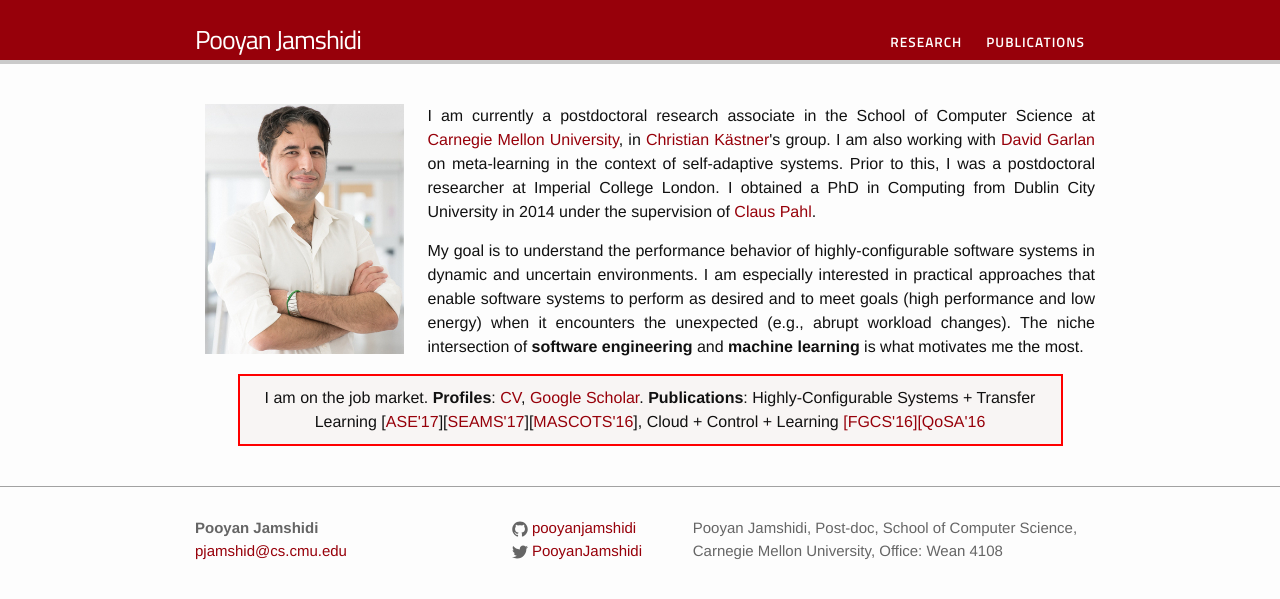
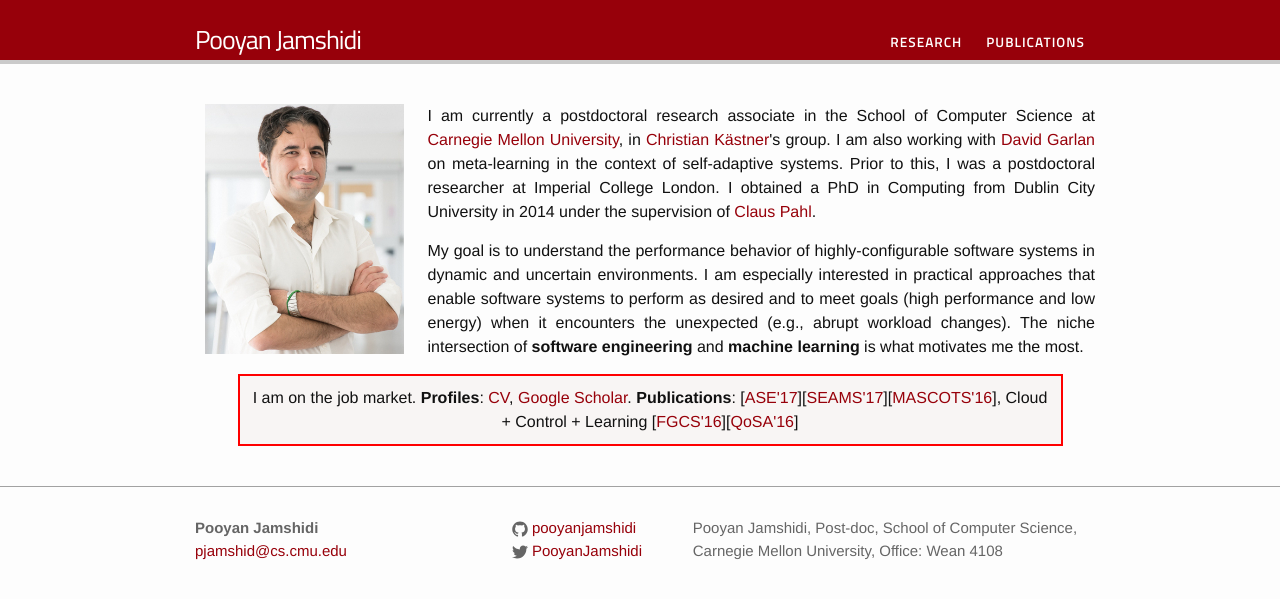
Before and after one commit to pooyanjamshidi/pooyanjamshidi.github.io, a Jekyll site: the page built from index.html, in a window 1280 px wide. Shown: the top 599 px of the page. Built offline with Jekyll 4.4.1, drawn with Linux system fonts in a browser that asks for light colours.

Commit message:
editted publications

```diff
--- a/index.html
+++ b/index.html
@@ -23,7 +23,7 @@ layout: default
 
 	<div class="emph-border">
     I am on the job market.
-    <b>Profiles</b>: <a href="{{ "/resources/cv/cv_pooyan_jamshidi.pdf" |  prepend: site.baseurl }}">CV</a>, <a href="http://scholar.google.com/citations?hl=en&user=Jre2RUQAAAAJ">Google Scholar</a>. <b>Publications</b>: Highly-Configurable Systems + Transfer Learning [<a href="https://arxiv.org/pdf/1709.02280">ASE'17</a>][<a href="https://arxiv.org/pdf/1704.00234">SEAMS'17</a>][<a href="https://arxiv.org/pdf/1606.06543">MASCOTS'16</a>], Cloud + Control + Learning <a href="{{ "/resources/publications/FGCS16.pdf" |  prepend: site.baseurl }}">[FGCS'16]</a><a href="{{ "/resources/publications/QoSA16.pdf" |  prepend: site.baseurl }}">[QoSA'16</a>
+    <b>Profiles</b>: <a href="{{ "/resources/cv/cv_pooyan_jamshidi.pdf" |  prepend: site.baseurl }}">CV</a>, <a href="http://scholar.google.com/citations?hl=en&user=Jre2RUQAAAAJ">Google Scholar</a>. <b>Publications</b>: [<a href="https://arxiv.org/pdf/1709.02280">ASE'17</a>][<a href="https://arxiv.org/pdf/1704.00234">SEAMS'17</a>][<a href="https://arxiv.org/pdf/1606.06543">MASCOTS'16</a>], Cloud + Control + Learning [<a href="{{ "/resources/publications/FGCS16.pdf" |  prepend: site.baseurl }}">FGCS'16</a>][<a href="{{ "/resources/publications/QoSA16.pdf" |  prepend: site.baseurl }}">QoSA'16</a>]
     </div>
 </section>
 
```
